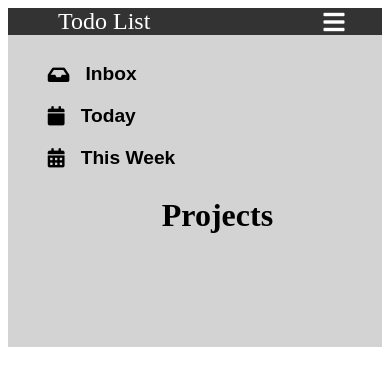
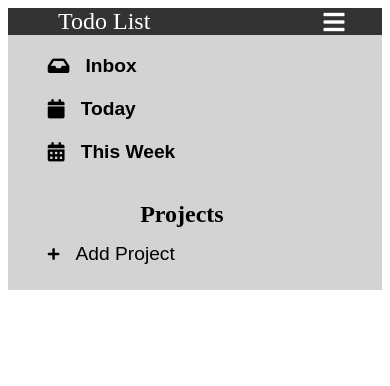
Before and after one commit to AhmadAllabadi1/Todo-List, a website built with webpack: page src/template.html in a window 390 px wide. Both pictures are taken after a click on the button 349 px from the left and 21 px from the top of the page. Built offline with nearby package versions, Linux system fonts and the light colour scheme; files whose address does not match are found by name.

Commit message:
Commiting

```diff
--- a/src/modules/sideBar.js
+++ b/src/modules/sideBar.js
@@ -79,6 +79,18 @@ const loadSideBar = function () {
     projectTitle.classList.add('projectTitle');
     projectTitle.textContent = 'Projects';
     projectContainer.appendChild(projectTitle);
+
+    const addProjectContainer = document.createElement('button');
+    addProjectContainer.classList.add('addProjectContainer');
+    const addProjectIcon = document.createElement('i');
+    addProjectIcon.classList.add('fas','fa-plus')
+    addProjectIcon.setAttribute('id','addProjectIcon');
+    addProjectContainer.appendChild(addProjectIcon);
+    const addProjectText = document.createElement('div');
+    addProjectText.textContent = 'Add Project';
+    addProjectText.classList.add('addProjectText');
+    addProjectContainer.appendChild(addProjectText);
+    projectContainer.appendChild(addProjectContainer);
     sideBarContainer.appendChild(projectContainer)
 
 
--- a/src/styles/sideBar.css
+++ b/src/styles/sideBar.css
@@ -46,7 +46,7 @@
     padding-left: 8%;
 }
 
-.inboxContainer,.todayContainer,.weekContainer{
+.inboxContainer,.todayContainer,.weekContainer,.addProjectContainer{
     border: none;
     background: none;
     display: flex;
@@ -56,7 +56,7 @@
     align-items: center;
 }
 
-.inboxContainer:hover,.todayContainer:hover,.weekContainer:hover{
+.inboxContainer:hover,.todayContainer:hover,.weekContainer:hover,.addProjectContainer:hover{
     background-color: #CCCCCC;
     cursor: pointer;
 }
@@ -74,12 +74,22 @@
 
 
 .projectContainer{
+    display: flex;
+    flex-direction: column;
+    align-items: center;
+    height: 10%;
+    justify-content: space-around;
     padding-top: 5%;
-    padding-left: 12%;
+    padding-left: 8%;
 }
 .projectTitle{
-    font-size: 2rem;
+    font-size: 3rem;
     font-weight: 600;
+    padding-right: 15%;
+}
+.addProjectText{
+    font-size: 1.2rem;
+    padding-left: 5%;
 }
 
 
@@ -98,10 +108,12 @@
     .sideBarContainer{
         visibility: hidden;
         width: 100%;
+        height: auto;
         align-items: center;
     }
     .inboxContainer,.todayContainer,.weekContainer{
         width: 100%;
+        padding-bottom: 20px;
         color: black;
         font-weight: 600;
     }
@@ -116,7 +128,31 @@
         font-weight: 600;
     }
 
+    .projectContainer{
+        width: 100%;
+        padding-bottom: 20px;
+    }
+
+    .projectTitle{
+        font-size: 1.5rem;
+        padding-bottom: 10px;
+    }
+
+    .addProjectContainer{
+        display: flex;
+        align-items: center;
+        width: 90%;
+        padding-top: 5px;
+        padding-bottom: 5px;
+    }
+
+    .addProjectText{
+        font-size: 1.2rem;
+    }
+
     .active{
         visibility: visible;
     }
+
+
 }
```
Also changed, not shown: dist/main.js.
